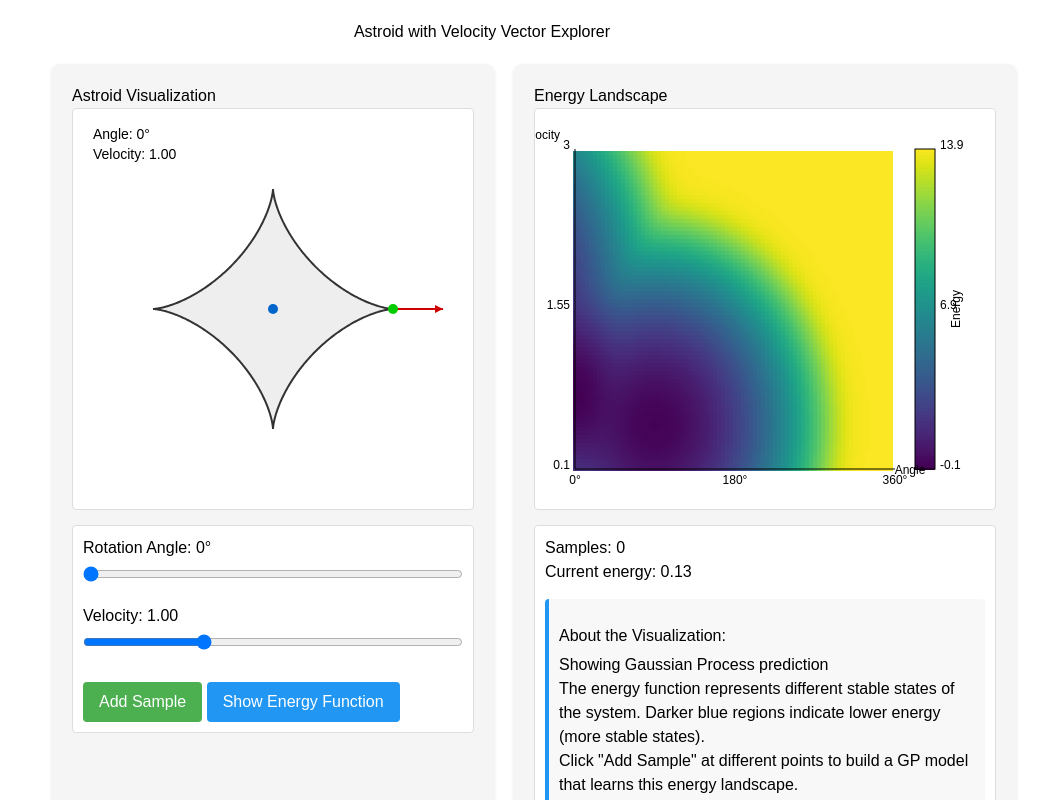
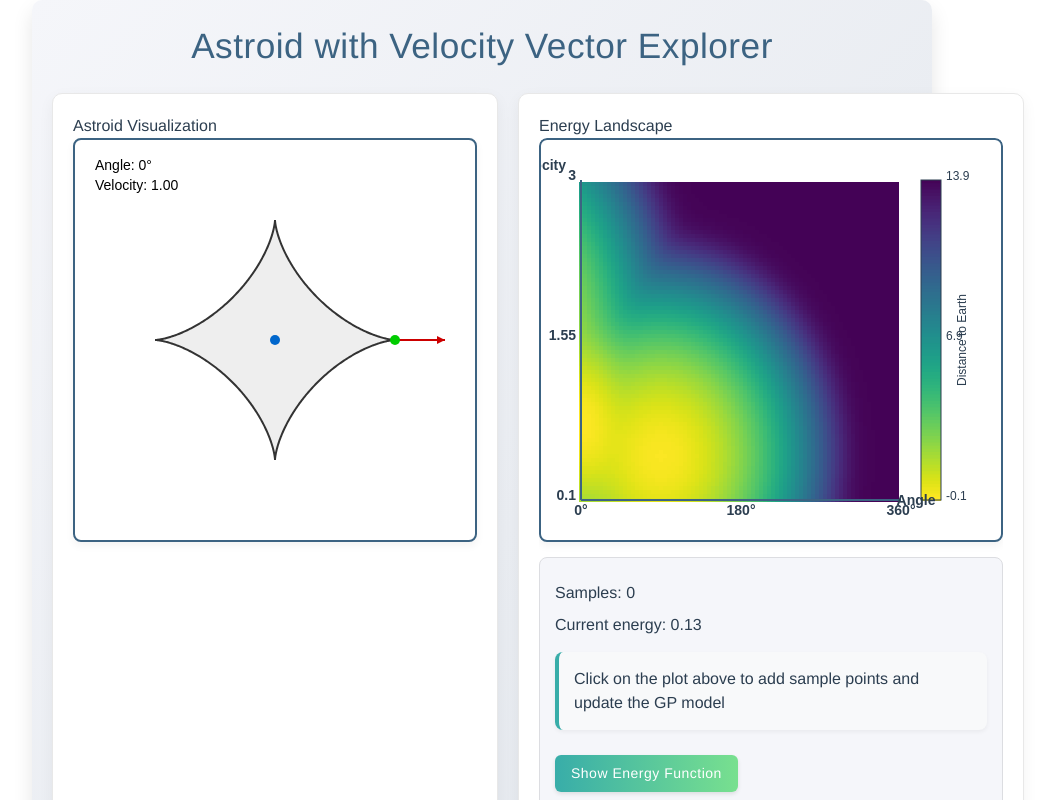
Before and after one commit to alan-turing-institute/gp-demo, a SvelteKit app: page /asteroid in a window 1280 px wide. Shown: the top 800 px of the page, without its empty margins (158-1213 px from the left). Built offline with nearby package versions, Linux system fonts and the light colour scheme.

Commit message:
make asteroid look like molecule example

```diff
--- a/src/routes/asteroid/+page.svelte
+++ b/src/routes/asteroid/+page.svelte
@@ -2,6 +2,25 @@
     import { onMount } from 'svelte';
     import * as d3 from 'd3';
     import * as math from 'mathjs';
+
+    // Color palette - elegant muted colors
+    const COLORS = {
+      primary: "#3c6382",       // Deep blue
+      secondary: "#82ccdd",     // Light blue
+      accent: "#60a3bc",        // Medium blue
+      highlight: "#6a89cc",     // Periwinkle
+      text: "#2c3e50",          // Dark slate
+      background: "#f5f6fa",    // Off-white
+      surface: "#dcdde1",       // Light gray
+      bond1: "#38ada9",         // Teal
+      bond2: "#6a89cc",         // Periwinkle
+      atom1: "#3c6382",         // Deep blue
+      atom2: "#60a3bc",         // Medium blue
+      atom3: "#82ccdd",         // Light blue
+      atom4: "#38ada9",         // Teal
+      success: "#78e08f",       // Soft green
+      error: "#e55039"          // Soft red
+    };
 
     // State variables
     let angle = 0; // in degrees (0-359)
@@ -72,6 +91,52 @@
       samples = [...samples, { angle: angleRad, velocity, energy }];
       updateGP();
     }
+
+    // Function to clear all samples
+    function clearSamples() {
+      samples = [];
+      gpPredictions = [];
+      drawContourPlot();
+    }
+
+    // Add sample by clicking on contour plot
+function handleContourClick(event) {
+  if (isLoading) return;
+
+  const rect = contourCanvas.getBoundingClientRect();
+  const x = event.clientX - rect.left;
+  const y = event.clientY - rect.top;
+
+  // Check if the click is within the plot area
+  if (
+    x >= MARGIN &&
+    x <= WIDTH - MARGIN &&
+    y >= MARGIN &&
+    y <= HEIGHT - MARGIN
+  ) {
+    // Convert click coordinates to angle and velocity values using the scales
+    const clickedAngle = xScale.invert(x);
+    const clickedVelocity = yScale.invert(y);
+
+    // Update the UI controls to match the clicked position
+    angle = clickedAngle;
+    velocity = clickedVelocity;
+
+    // Calculate the energy at this point
+    const energy = calculateEnergy(angle, velocity);
+
+    // Add sample at the clicked location (store angle in radians for consistency)
+    const angleRad = (angle * Math.PI) / 180;
+    samples = [...samples, { angle: angleRad, velocity, energy }];
+
+    // Update the GP model
+    updateGP();
+
+    // Update the astroid visualization
+    drawAstroid();
+  }
+}
+
 
     // Perform Gaussian Process regression using RBF kernel
     function updateGP() {
@@ -148,7 +213,9 @@
       const ctx = contourCanvas.getContext('2d');
       ctx.clearRect(0, 0, WIDTH, HEIGHT);
 
-      const colorScale = d3.scaleSequential(d3.interpolateViridis).domain([energyMin, energyMax]);
+      const colorScale = d3.scaleSequential(d3.interpolateViridis).
+                        domain([energyMax, energyMin])
+                        .interpolator(d3.interpolateViridis);
 
       if (showEnergyFunction || gpPredictions.length === 0) {
         const gridSize = 80;
@@ -184,8 +251,8 @@
       drawColorbar(ctx, colorScale);
 
       // Draw axes
-      ctx.strokeStyle = "#000";
-      ctx.lineWidth = 1;
+      ctx.strokeStyle = COLORS.primary;
+      ctx.lineWidth = 2;
       ctx.beginPath();
       // X-axis (angle)
       ctx.moveTo(MARGIN, HEIGHT - MARGIN);
@@ -196,8 +263,8 @@
       ctx.stroke();
 
       // Axis labels
-      ctx.fillStyle = "#000";
-      ctx.font = "12px Arial";
+      ctx.fillStyle = COLORS.text;
+      ctx.font = "bold 14px Arial, sans-serif";
       ctx.textAlign = "center";
 
       ctx.fillText("0°", MARGIN, HEIGHT - MARGIN + 15);
@@ -216,10 +283,26 @@
         const x = xScale(s.angle * 180 / Math.PI);
         const y = yScale(s.velocity);
 
-        ctx.fillStyle = "#ff0000";
+        // Subtle glow
+        const glow = 8;
+        const gradient = ctx.createRadialGradient(x, y, 2, x, y, glow);
+        gradient.addColorStop(0, COLORS.highlight);
+        gradient.addColorStop(1, "rgba(106, 137, 204, 0)");
+        ctx.fillStyle = gradient;
+        ctx.beginPath();
+        ctx.arc(x, y, glow, 0, 2 * Math.PI);
+        ctx.fill();
+
+        // Inner point
+        ctx.fillStyle = COLORS.accent;
         ctx.beginPath();
         ctx.arc(x, y, 4, 0, 2 * Math.PI);
         ctx.fill();
+
+      // Border
+      ctx.strokeStyle = COLORS.primary;
+      ctx.lineWidth = 1;
+      ctx.stroke();
       });
     }
 
@@ -239,12 +322,12 @@
         ctx.fillRect(barX, barY + i * stepHeight, barWidth, stepHeight + 1);
       }
 
-      ctx.strokeStyle = "#000";
+      ctx.strokeStyle = COLORS.text;
       ctx.lineWidth = 1;
       ctx.strokeRect(barX, barY, barWidth, barHeight);
 
-      ctx.fillStyle = "#000";
-      ctx.font = "12px Arial";
+      ctx.fillStyle = COLORS.text;
+      ctx.font = "12px Arial, sans-serif";
       ctx.textAlign = "left";
 
       ctx.fillText(energyMin.toFixed(1), barX + barWidth + 5, barY + barHeight);
@@ -257,7 +340,7 @@
       ctx.translate(barX + barWidth + 25, barY + barHeight / 2);
       ctx.rotate(-Math.PI / 2);
       ctx.textAlign = "center";
-      ctx.fillText("Energy", 0, 0);
+      ctx.fillText("Distance to Earth", 0, 0);
       ctx.restore();
     }
 
@@ -359,42 +442,41 @@
       <div class="panel">
         <h2>Astroid Visualization</h2>
         <canvas bind:this={canvas} width={WIDTH} height={HEIGHT}></canvas>
-        <div class="controls">
-          <div class="slider-container">
-            <label for="angle">Rotation Angle: {angle}°</label>
-            <input type="range" id="angle" min="0" max="359" bind:value={angle} />
       </div>
-          <div class="slider-container">
-            <label for="velocity">Velocity: {velocity.toFixed(2)}</label>
-            <input type="range" id="velocity" min="0.1" max="3" step="0.05" bind:value={velocity} />
+      <div class="panel">
+        <h2>Energy Landscape</h2>
+        <div class="contour-container">
+          <canvas
+            bind:this={contourCanvas}
+            width={WIDTH + 60}
+            height={HEIGHT}
+            on:click={handleContourClick}
+            class={isLoading ? 'loading' : ''}
+          ></canvas>
         </div>
-          <button on:click={addSample} disabled={isLoading}>
-            {isLoading ? 'Processing...' : 'Add Sample'}
-          </button>
+
+      <div class="info">
+        <p>Samples: {samples.length}</p>
+        <p>Current energy: {calculateEnergy(angle, velocity).toFixed(2)}</p>
+        <div class="instruction">
+          <p class="highlight">Click on the plot above to add sample points and update the GP model</p>
+        </div>
+        <div class="button-group">
+          {#if samples.length > 0}
+            <button on:click={clearSamples}>Clear Samples</button>
+          {/if}
           <button on:click={toggleEnergyFunction} class="info-button">
             {showEnergyFunction ? 'Show GP Prediction' : 'Show Energy Function'}
           </button>
         </div>
-      </div>
-      <div class="panel">
-        <h2>Energy Landscape</h2>
-        <div class="contour-container">
-          <canvas bind:this={contourCanvas} width={WIDTH + 60} height={HEIGHT}></canvas>
-        </div>
-        <div class="info">
-          <p>Samples: {samples.length}</p>
-          <p>Current energy: {calculateEnergy(angle, velocity).toFixed(2)}</p>
-          <div class="button-group">
-            {#if samples.length > 0}
-              <button on:click={() => { samples = []; updateGP(); }}>Clear Samples</button>
-            {/if}
-          </div>
+
         <div class="energy-function">
           <h3>About the Visualization:</h3>
           <p>{showEnergyFunction ? 'Showing actual energy function' : 'Showing Gaussian Process prediction'}</p>
-            <p>The energy function represents different stable states of the system. Darker blue regions indicate lower energy (more stable states).</p>
-            <p>Click "Add Sample" at different points to build a GP model that learns this energy landscape.</p>
+          <p>The energy function represents different stable conformations of the protein backbone. Darker regions indicate lower energy (more stable conformations).</p>
+          <p>Click directly on the plot to add sample points and build a GP model that learns this energy landscape.</p>
         </div>
+
         </div>
       </div>
     </div>
@@ -405,21 +487,31 @@
       max-width: 900px;
       margin: 0 auto;
       padding: 20px;
-      font-family: Arial, sans-serif;
+      font-family: 'Helvetica Neue', Arial, sans-serif;
+      background: linear-gradient(135deg, #f5f6fa 0%, #dfe4ea 100%);
+      border-radius: 10px;
+      box-shadow: 0 10px 20px rgba(0, 0, 0, 0.1);
     }
 
     h1 {
       text-align: center;
       margin-bottom: 20px;
+      color: #3c6382;
+      font-size: 2.2em;
+      letter-spacing: 0.5px;
     }
 
   h2 {
     margin-top: 0;
+    color: #2c3e50;
+    font-weight: 500;
   }
 
   h3 {
     margin-top: 15px;
     margin-bottom: 5px;
+    color: #3c6382;
+    font-weight: 500;
   }
 
   .container {
@@ -436,29 +528,47 @@
 
   .panel {
     flex: 1;
-      background-color: #f5f5f5;
+    background: #ffffff;
     padding: 20px;
-      border-radius: 8px;
-      box-shadow: 0 2px 4px rgba(0, 0, 0, 0.1);
+    border-radius: 10px;
+    box-shadow: 0 5px 15px rgba(0, 0, 0, 0.05);
+    border: 1px solid #e8e8e8;
   }
 
   canvas {
     background-color: white;
-      border: 1px solid #ddd;
-      border-radius: 4px;
+    border: 2px solid #3c6382;
+    border-radius: 8px;
     margin-bottom: 15px;
+    box-shadow: 0 4px 8px rgba(0, 0, 0, 0.05);
+  }
+
+  canvas.loading {
+    cursor: wait;
+    opacity: 0.7;
+    animation: pulse 1.5s infinite alternate;
+  }
+
+  @keyframes pulse {
+    from { opacity: 0.6; }
+    to { opacity: 0.9; }
   }
 
   .contour-container {
     overflow: hidden;
     position: relative;
+    border-radius: 8px;
+  }
+
+  .contour-container canvas {
+    cursor: pointer;
   }
 
   .controls, .info {
-      padding: 10px;
-      background-color: white;
-      border-radius: 4px;
-      border: 1px solid #ddd;
+    padding: 15px;
+    background: #f5f6fa;
+    border-radius: 8px;
+    border: 1px solid #dcdde1;
   }
 
   .slider-container {
@@ -467,61 +577,116 @@
 
   label {
     display: block;
-      margin-bottom: 5px;
+    margin-bottom: 8px;
+    color: #2c3e50;
+    font-weight: 500;
+    font-size: 14px;
   }
 
   input[type="range"] {
     width: 100%;
+    height: 6px;
+    border-radius: 3px;
+    background: linear-gradient(to right, #3c6382, #82ccdd);
+    -webkit-appearance: none;
+  }
+
+  input[type="range"]::-webkit-slider-thumb {
+    -webkit-appearance: none;
+    appearance: none;
+    width: 16px;
+    height: 16px;
+    border-radius: 50%;
+    background: #60a3bc;
+    border: 2px solid #fff;
+    cursor: pointer;
   }
 
   .button-group {
     display: flex;
-      gap: 10px;
+    gap: 15px;
     flex-wrap: wrap;
   }
 
   button {
-      background-color: #4CAF50;
+    background: linear-gradient(to right, #3c6382, #60a3bc);
     color: white;
     padding: 8px 16px;
     border: none;
-      border-radius: 4px;
+    border-radius: 6px;
     cursor: pointer;
-      font-size: 16px;
+    font-size: 14px;
     margin-top: 10px;
+    font-family: 'Helvetica Neue', Arial, sans-serif;
+    font-weight: 500;
+    letter-spacing: 0.5px;
+    box-shadow: 0 2px 4px rgba(0, 0, 0, 0.1);
+    transition: all 0.2s ease;
   }
 
   button:hover {
-      background-color: #45a049;
+    background: linear-gradient(to right, #2d4d62, #4a8094);
+    box-shadow: 0 4px 8px rgba(0, 0, 0, 0.15);
+    transform: translateY(-1px);
+  }
+
+  button:active {
+    transform: translateY(1px);
+    box-shadow: 0 1px 2px rgba(0, 0, 0, 0.1);
   }
 
   button:disabled {
-      background-color: #cccccc;
+    background: linear-gradient(to right, #bdc3c7, #95a5a6);
     cursor: not-allowed;
+    transform: none;
+    box-shadow: none;
   }
 
   .info-button {
-      background-color: #2196F3;
+    background: linear-gradient(to right, #38ada9, #78e08f);
   }
 
   .info-button:hover {
-      background-color: #0b7dda;
+    background: linear-gradient(to right, #2d8a85, #60b471);
   }
 
   .energy-function {
     margin-top: 15px;
-      padding: 10px;
-      background-color: #f8f8f8;
-      border-radius: 4px;
-      border-left: 4px solid #2196F3;
+    padding: 15px;
+    background: #f9f9f9;
+    border-radius: 8px;
+    border-left: 4px solid #3c6382;
+    box-shadow: 0 2px 4px rgba(0, 0, 0, 0.05);
+  }
+
+  .instruction {
+    margin: 15px 0;
+    padding: 15px;
+    background: #f8f9fa;
+    border-radius: 8px;
+    border-left: 4px solid #38ada9;
+    box-shadow: 0 2px 4px rgba(0, 0, 0, 0.05);
+  }
+
+  .highlight {
+    font-weight: 500;
+    margin: 0;
+    color: #2c3e50;
   }
 
   pre {
-      background-color: #f1f1f1;
+    background-color: #f5f6fa;
     padding: 10px;
-      border-radius: 4px;
+    border-radius: 8px;
     overflow-x: auto;
     font-size: 12px;
     line-height: 1.4;
+    border: 1px solid #dcdde1;
+  }
+
+  p {
+    color: #2c3e50;
+    margin: 8px 0;
+    line-height: 1.5;
   }
 </style>
```
Lines whose indentation alone changed are shown as unchanged.
